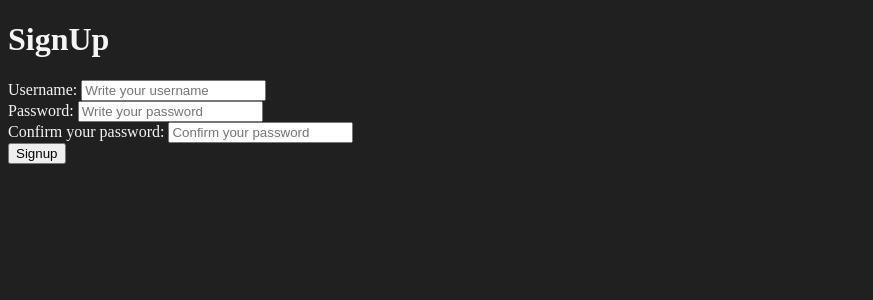
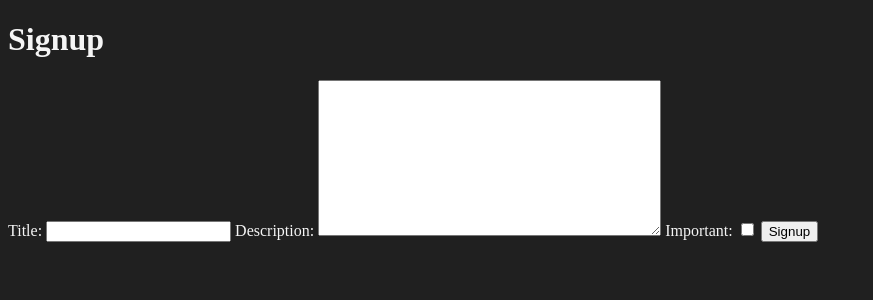
Before and after one commit to oscardbocanegra/learning_programming, a Django app: template django_project2/tasks/templates/signup.html in a window 1280 px wide. Shown: the part 68-368 px from the top of the page, without its empty margins (0-873 px from the left). Run offline with Django 4.2, Linux system fonts and the light colour scheme; the template is opened without the code that fills it: values that come from a table or form of the project are taken from there, others are empty.

Commit message:
salucionando problemas en el signup.py

```diff
--- a/django_project2/tasks/templates/signup.html
+++ b/django_project2/tasks/templates/signup.html
@@ -3,33 +3,19 @@
 {% block content %}
 
 <main class="container">
-    <form method="POST" class="card card-body">
-        <h1> SignUp </h1>
+    <div class="row">
+        <div class="col-md-4 offset-md-4">
+            <from method="POST" class="card card-body text-center">
+                <h1>Signup</h1>
+                {{error}}
+                {% csrf_token %}
+                {{form}}
+                <button>
+                    Signup
+                </button>
+            </form>
+        </div>
+    </div>
+</main>
 
-        {{error}}
-
-        {% csrf_token %}
-        <div class="mb-3">
-            <label for="username">Username:</label>
-            <input type="text" name="username" id="username"class="form-contorl"
-            placeholder="Write your username ">
-        </div>
-
-        <div class="mb-3">
-            <label for="password">Password:</label>
-            <input type="text" name="password" id="password1"class="form-contorl"
-            placeholder="Write your password ">
-        </div>
-
-        <div class="mb-3">
-            <label for="password2">Confirm your password:</label>
-            <input type="text" name="password2" id="password2"class="form-contorl"
-            placeholder="Confirm your password">
-        </div>
-
-        <button class="btn btn-primary">
-            Signup
-        </button>
-    </form>
-</main>
-{% endblock %}
+{% endblock  %}
```
